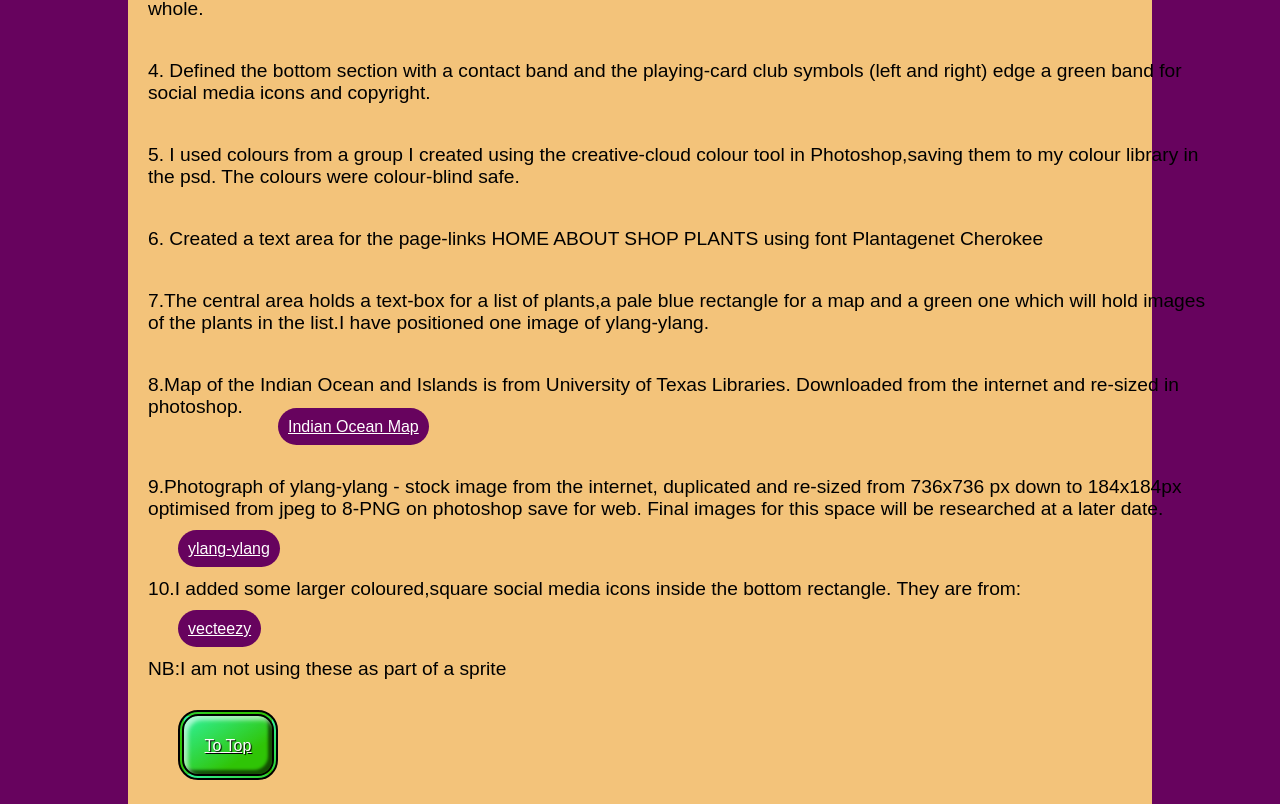
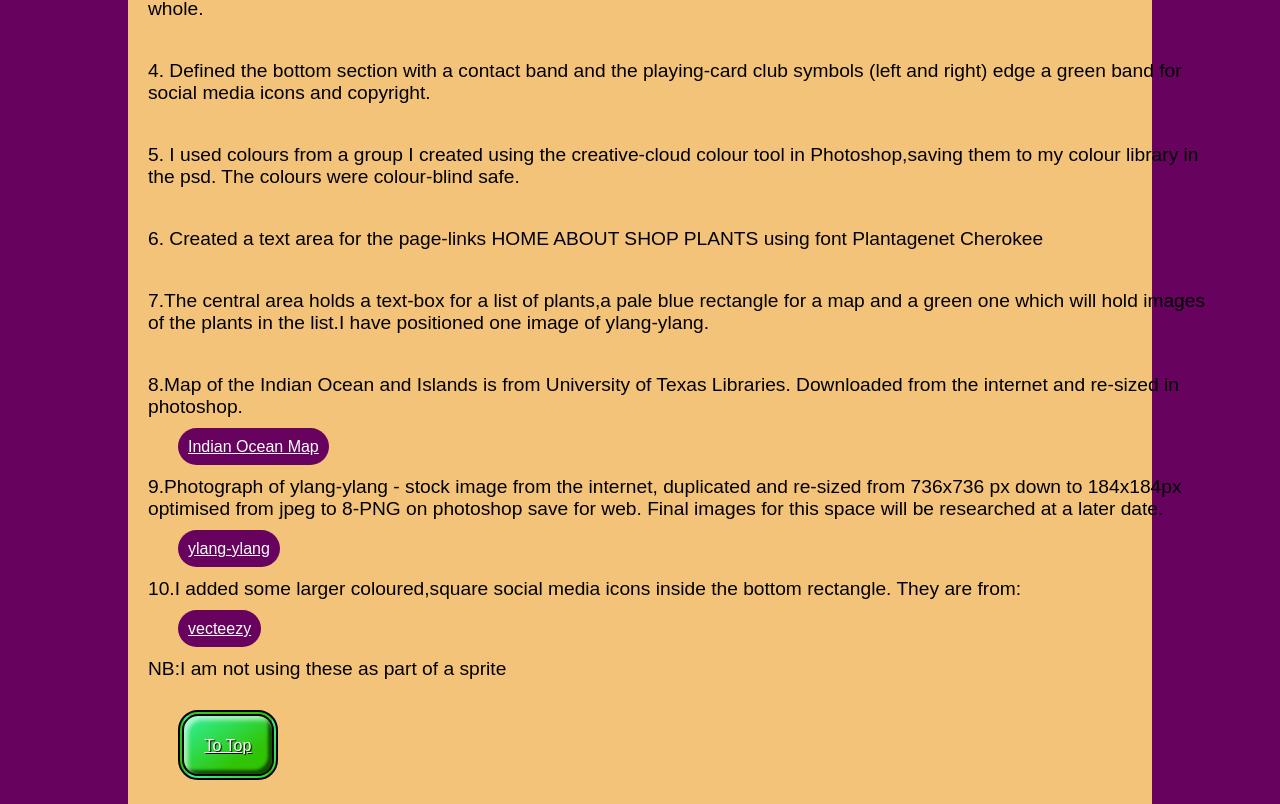
Before and after one commit to UrsulaKesek/uk-visuals, a React (Create React App) app: page /mockups in a window 1280 px wide. Shown: the part 9128-9932 px from the top of the page. Built offline with nearby package versions, Linux system fonts and the light colour scheme; a web font is replaced by a local one.

Commit message:
edited mockups css

```diff
--- a/src/components/NavBar/index.jsx
+++ b/src/components/NavBar/index.jsx
@@ -8,7 +8,6 @@ const NavBar = () => (
       <h1>VISUAL DESIGN</h1>
       <h2>URSULA KESEK</h2>
       <h3>2020</h3>
-
     </header>
     <ul>
       <li>
--- a/src/pages/MockUps/MockUps.css
+++ b/src/pages/MockUps/MockUps.css
@@ -146,9 +146,7 @@ p {
   outline: none;
 }
 .map{
-  position:relative;
-  left:150px;
-  bottom:20px;
+  margin:50px;
   width: 110px;
   border-radius:20px ;
   background-color: rgb(103, 3, 94);
```
